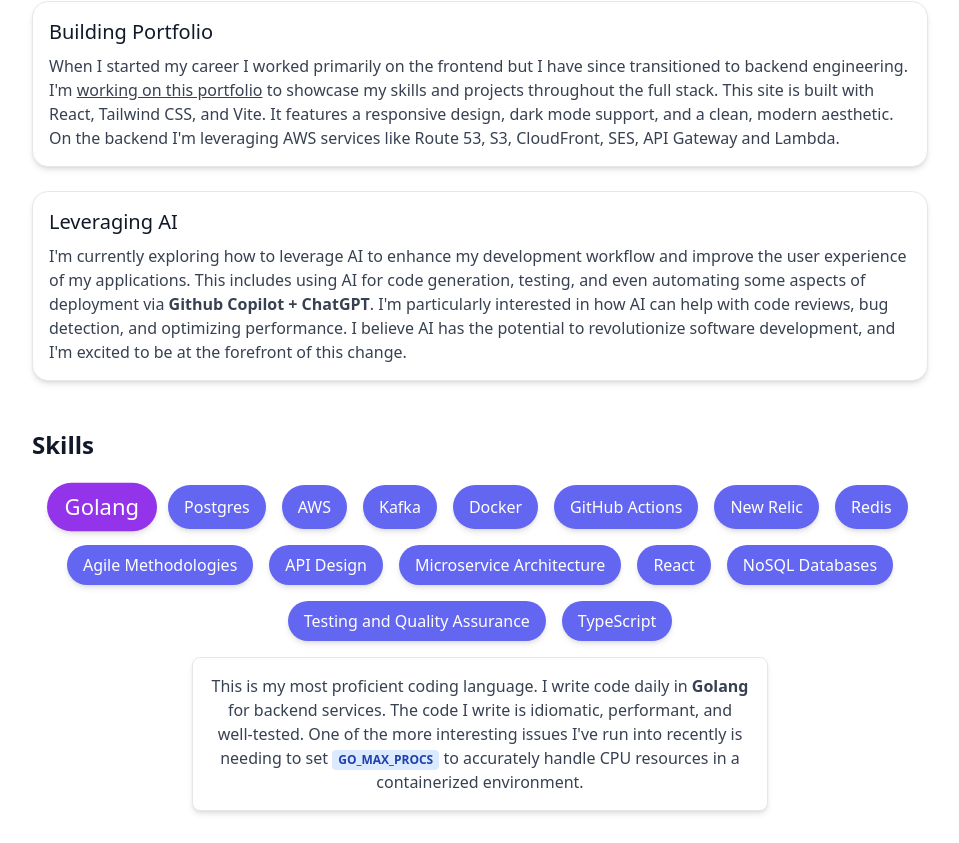
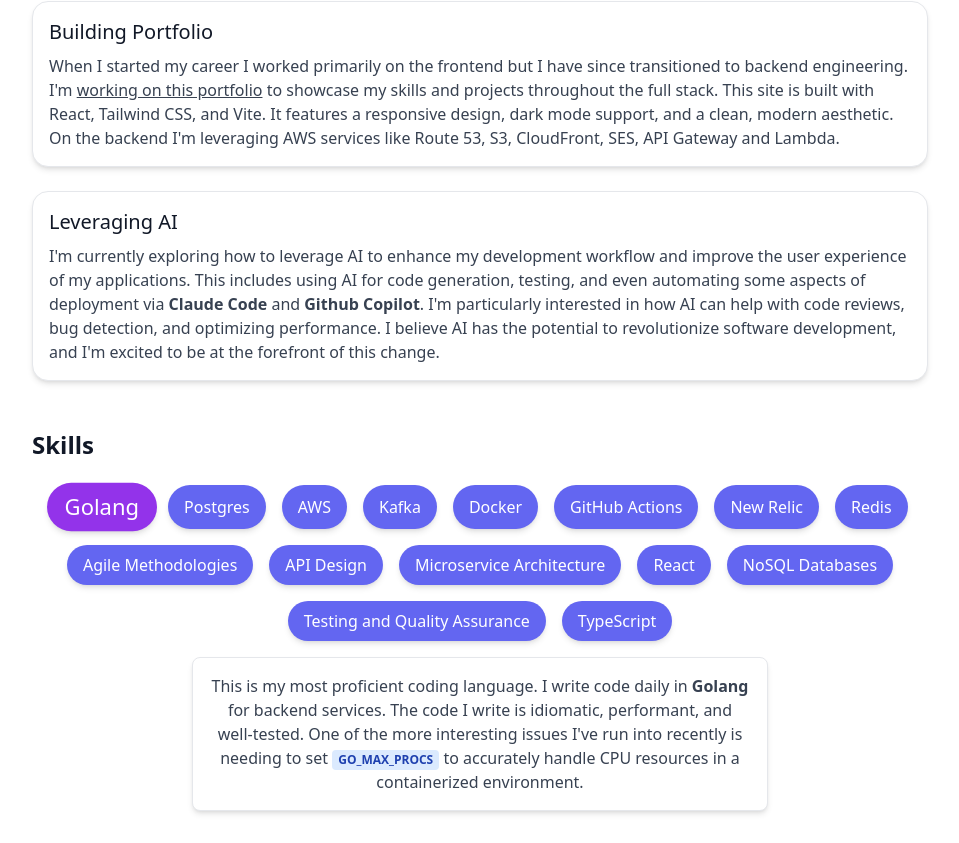
Before and after one commit to sh3r4rd/sh3r4rd.com, a React (Vite) app: page / in a window 1280 px wide. Shown: the part 1061-1904 px from the top of the page, without its empty margins (160-1119 px from the left). Built offline with nearby package versions, Linux system fonts and the light colour scheme.

Commit message:
update ai tooling (#11)

```diff
--- a/src/pages/HomePage.jsx
+++ b/src/pages/HomePage.jsx
@@ -92,7 +92,7 @@ export default function HomePage() {
               <CardContent className="p-4">
                 <h3 className="text-xl font-medium">Leveraging AI</h3>
                 <p className="text-gray-700 dark:text-gray-300 mt-2">
-                  I'm currently exploring how to leverage AI to enhance my development workflow and improve the user experience of my applications. This includes using AI for code generation, testing, and even automating some aspects of deployment via <span className="font-semibold dark:text-white">Github Copilot + ChatGPT</span>.
+                  I'm currently exploring how to leverage AI to enhance my development workflow and improve the user experience of my applications. This includes using AI for code generation, testing, and even automating some aspects of deployment via <span className="font-semibold dark:text-white">Claude Code</span> and <span className="font-semibold dark:text-white">Github Copilot</span>.
                   I'm particularly interested in how AI can help with code reviews, bug detection, and optimizing performance. I believe AI has the potential to revolutionize software development, and I'm excited to be at the forefront of this change.
                 </p>
               </CardContent>
```
